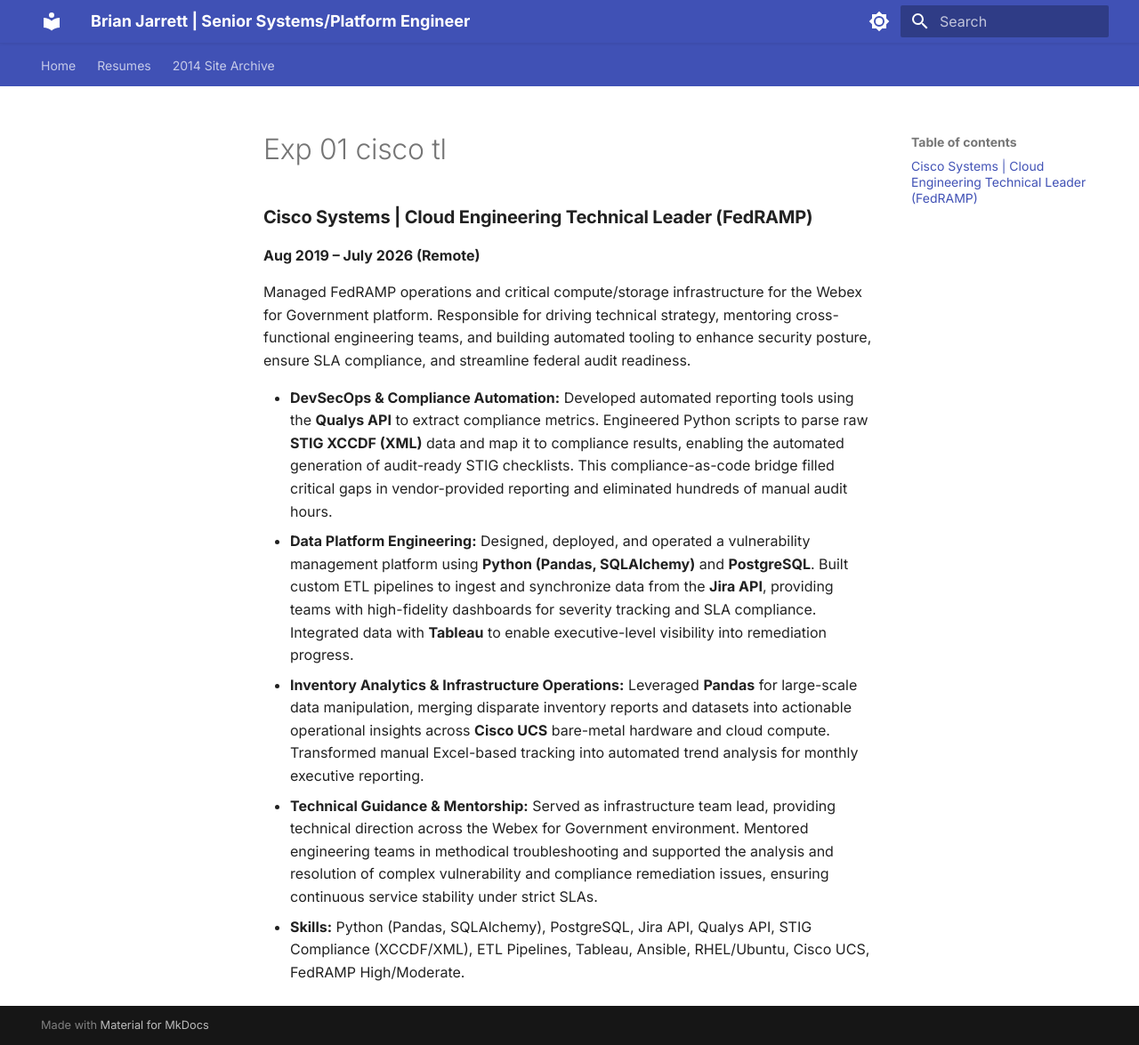
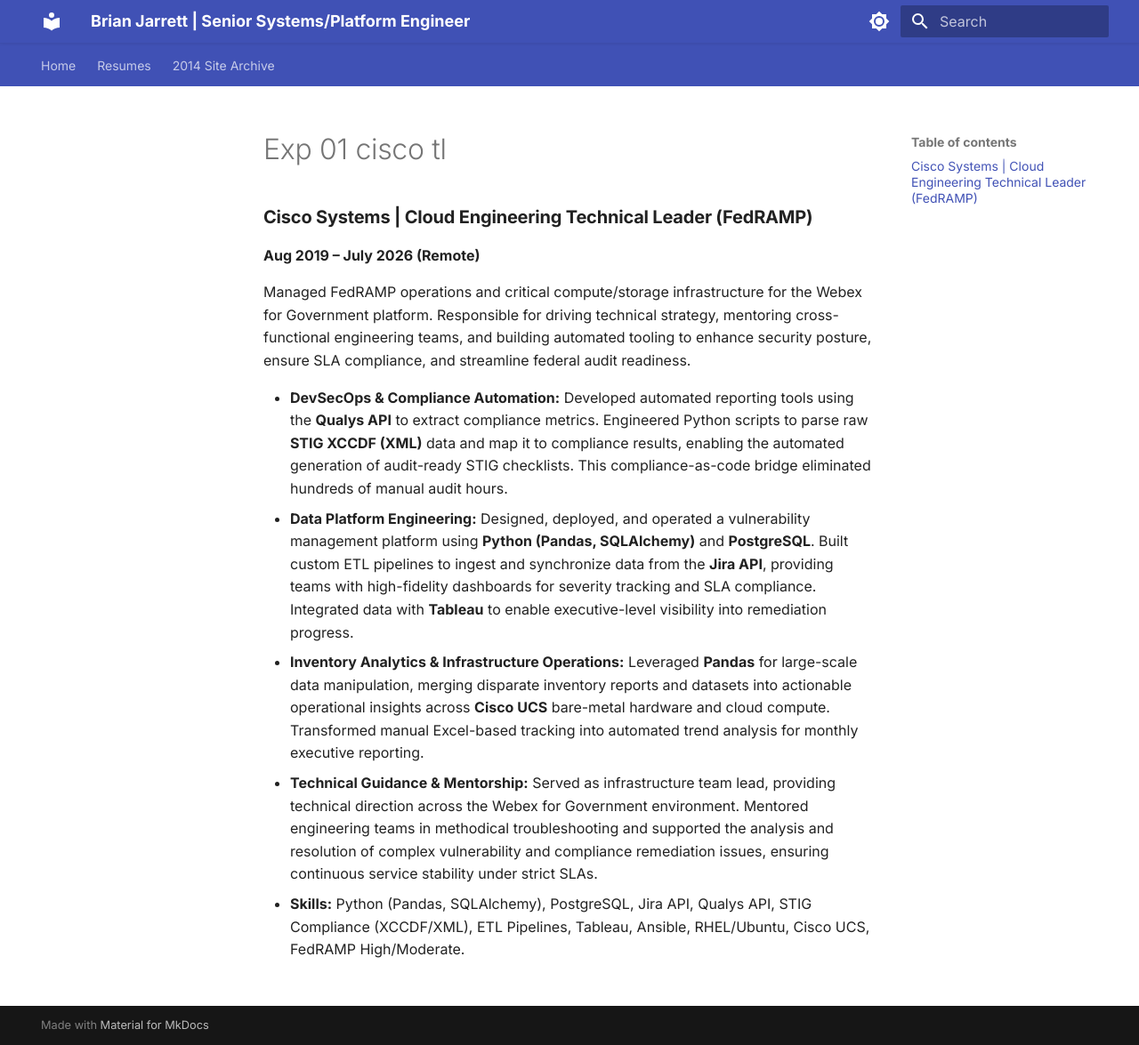
Before and after one commit to celttechie/celttechie.github.io, an MkDocs documentation site: the page built from docs/sections/exp_01_cisco_tl.md, in a window 1280 px wide and 1175 px high. Shown: the whole window at 89% size. Built offline with MkDocs 1.6.1 and Material for MkDocs 9.7.7, drawn with Linux system fonts in a browser that asks for light colours.

```diff
--- a/docs/sections/exp_01_cisco_tl.md
+++ b/docs/sections/exp_01_cisco_tl.md
@@ -3,7 +3,7 @@
 
 Managed FedRAMP operations and critical compute/storage infrastructure for the Webex for Government platform. Responsible for driving technical strategy, mentoring cross-functional engineering teams, and building automated tooling to enhance security posture, ensure SLA compliance, and streamline federal audit readiness.
 
-*   **DevSecOps & Compliance Automation:** Developed automated reporting tools using the **Qualys API** to extract compliance metrics. Engineered Python scripts to parse raw **STIG XCCDF (XML)** data and map it to compliance results, enabling the automated generation of audit-ready STIG checklists. This compliance-as-code bridge filled critical gaps in vendor-provided reporting and eliminated hundreds of manual audit hours.
+*   **DevSecOps & Compliance Automation:** Developed automated reporting tools using the **Qualys API** to extract compliance metrics. Engineered Python scripts to parse raw **STIG XCCDF (XML)** data and map it to compliance results, enabling the automated generation of audit-ready STIG checklists. This compliance-as-code bridge  eliminated hundreds of manual audit hours.
 *   **Data Platform Engineering:** Designed, deployed, and operated a vulnerability management platform using **Python (Pandas, SQLAlchemy)** and **PostgreSQL**. Built custom ETL pipelines to ingest and synchronize data from the **Jira API**, providing teams with high-fidelity dashboards for severity tracking and SLA compliance. Integrated data with **Tableau** to enable executive-level visibility into remediation progress.
 *   **Inventory Analytics & Infrastructure Operations:** Leveraged **Pandas** for large-scale data manipulation, merging disparate inventory reports and datasets into actionable operational insights across **Cisco UCS** bare-metal hardware and cloud compute. Transformed manual Excel-based tracking into automated trend analysis for monthly executive reporting.
 *   **Technical Guidance & Mentorship:** Served as infrastructure team lead, providing technical direction across the Webex for Government environment. Mentored engineering teams in methodical troubleshooting and supported the analysis and resolution of complex vulnerability and compliance remediation issues, ensuring continuous service stability under strict SLAs.
```
